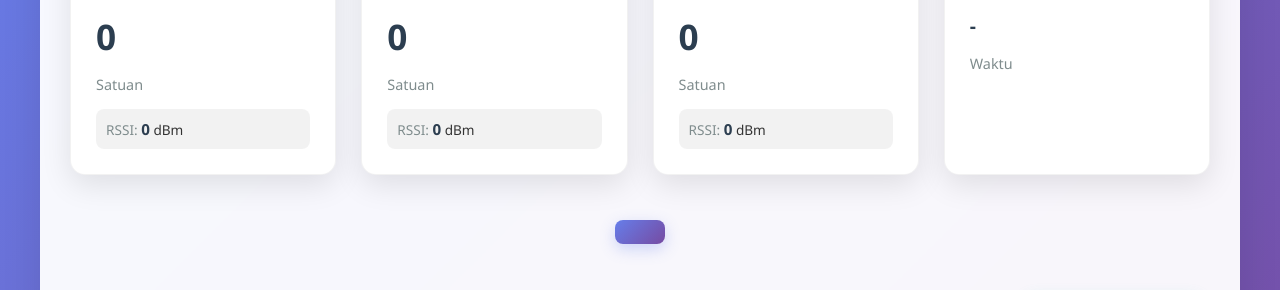
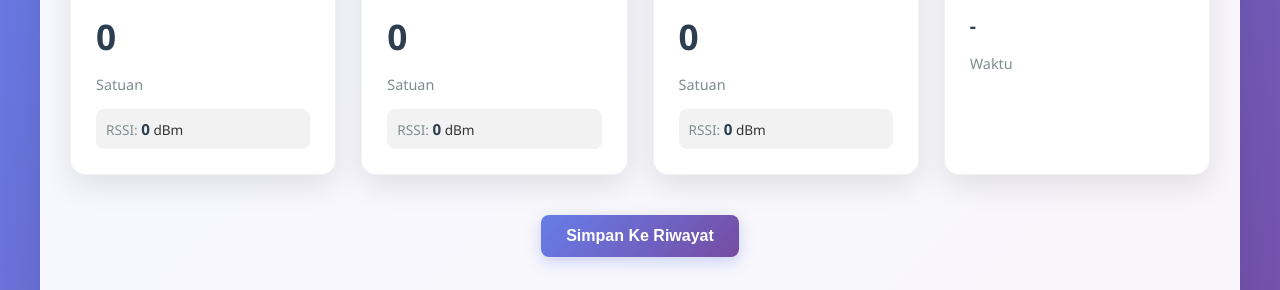
Before and after one commit to galihpermana292/skripsi-dika, a plain HTML site: page frontend2.html in a window 1280 px wide. Shown: the part 229-519 px from the top of the page. Drawn offline with Linux system fonts and the light colour scheme; a script that the page names is missing.

Commit message:
Update frontend2.html

```diff
--- a/frontend2.html
+++ b/frontend2.html
@@ -394,7 +394,7 @@
         </div>
 
         <div class="controls">
-            <button id="saveButton" class="btn"></button>
+            <button id="saveButton" class="btn">Simpan Ke Riwayat</button>
         </div>
 
         <div class="history-section">
```
